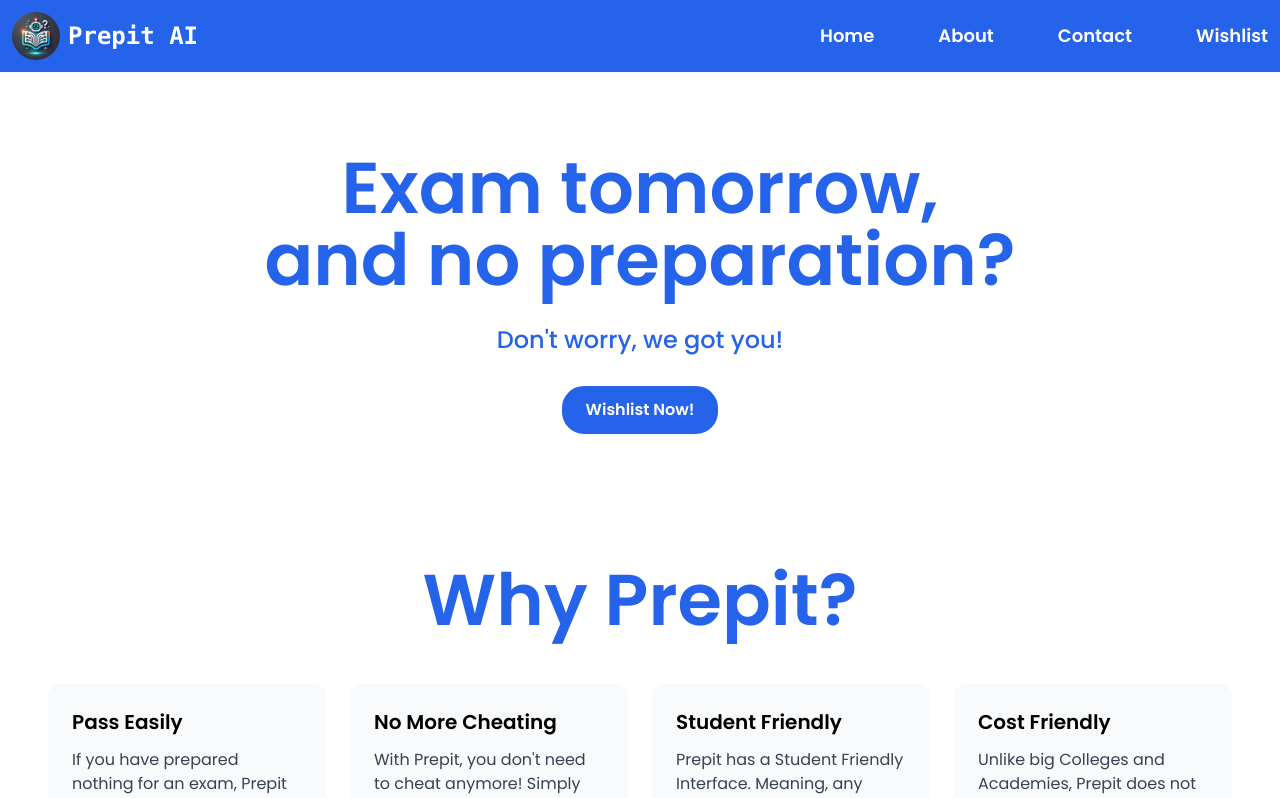
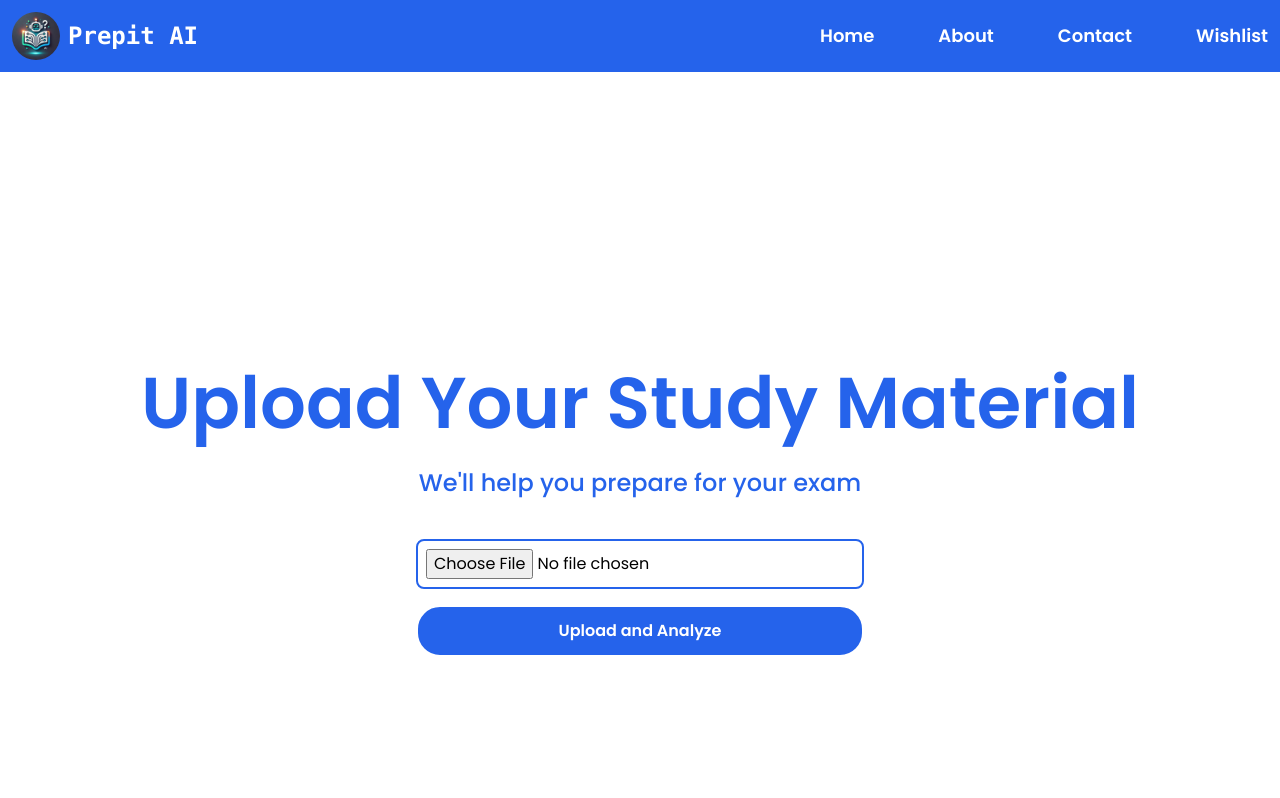
Before and after one commit to EbadullahSiddiqi/Prepit, a React (Vite) app in the folder Prepit/: page /ai in a window 1280 px wide. Shown: the top 798 px of the page. Built offline with nearby package versions, Linux system fonts and the light colour scheme.

Commit message:
AI Feature is finished. Need to work on authentication later

```diff
--- a/Prepit/package.json
+++ b/Prepit/package.json
@@ -12,7 +12,8 @@
   "dependencies": {
     "lucide-react": "^0.468.0",
     "react": "^18.3.1",
-    "react-dom": "^18.3.1"
+    "react-dom": "^18.3.1",
+    "react-router-dom": "^7.1.0"
   },
   "devDependencies": {
     "@eslint/js": "^9.15.0",
--- a/Prepit/src/App.jsx
+++ b/Prepit/src/App.jsx
@@ -1,12 +1,21 @@
-import "./index.css"
+import "./index.css";
 import Navbar from "./Components/Navbar";
 import Home from "./Components/Home";
+import Footer from "./Components/Footer";
+import AI from "./Components/AI";
+import { BrowserRouter as Router, Route, Routes } from "react-router-dom";
 
 function App() {
   return (
     <div>
-      <Navbar />
-      <Home />
+      <Router>
+        <Navbar />
+        <Routes>
+          <Route path="/" element={<Home />} />
+          <Route path="/ai" element={<AI />} />
+        </Routes>
+        <Footer />
+      </Router>
     </div>
   );
 }
--- /dev/null
+++ b/Prepit/src/Components/AI.jsx
@@ -0,0 +1,89 @@
+import React, { useState } from "react";
+
+export default function AI() {
+  const [file, setFile] = useState(null);
+  const [loading, setLoading] = useState(false);
+  const [response, setResponse] = useState(null);
+  const [error, setError] = useState(null);
+
+  const handleFileUpload = async (e) => {
+    e.preventDefault();
+    if (!file) {
+      setError("Please select a file first");
+      return;
+    }
+
+    setLoading(true);
+    setError(null);
+
+    const formData = new FormData();
+    formData.append("file", file);
+
+    try {
+      const response = await fetch("http://localhost:8000/api/ai/file", {
+        method: "POST",
+        body: formData,
+      });
+
+      const data = await response.json();
+      setResponse(data.msg);
+    } catch (err) {
+      setError("Something went wrong. Please try again.");
+    } finally {
+      setLoading(false);
+    }
+  };
+
+  return (
+    <div className="min-h-screen w-full flex flex-col justify-center items-center px-4 pt-20">
+      <div className="text-blue-600 text-4xl md:text-5xl lg:text-7xl font-semibold text-center">
+        Upload Your Study Material
+      </div>
+
+      <p className="text-blue-600 pt-4 text-xl md:text-2xl font-medium mt-3 text-center">
+        We'll help you prepare for your exam
+      </p>
+
+      <form onSubmit={handleFileUpload} className="mt-10 w-full max-w-md">
+        <div className="flex flex-col items-center gap-4">
+          <input
+            type="file"
+            onChange={(e) => setFile(e.target.files[0])}
+            accept=".pdf,image/*"
+            className="w-full p-2 border-2 border-blue-600 rounded-lg"
+          />
+
+          <button
+            type="submit"
+            disabled={loading}
+            className="home-btn w-full px-6 py-3 rounded-3xl bg-blue-600 hover:bg-white border-2 border-blue-600 text-white hover:text-blue-600 font-semibold transition-all duration-200 text-sm md:text-base"
+          >
+            {loading ? "Processing..." : "Upload and Analyze"}
+          </button>
+        </div>
+      </form>
+
+      {error && <div className="mt-4 text-red-500 text-center">{error}</div>}
+
+      {response && (
+        <div className="mt-8 mb-8 w-full max-w-2xl p-6 border-2 border-blue-600 rounded-lg bg-white shadow-lg">
+          {response.split('\n\n').map((qa, index) => {
+            const [question, answer] = qa.split('\n');
+            if (!question || !answer) return null;
+
+            return (
+              <div key={index} className={`${index > 0 ? 'mt-6 pt-6 border-t border-blue-200' : ''}`}>
+                <h3 className="text-lg font-semibold text-blue-800">
+                  {question.replace('Q' + (index + 1) + ': ', '')}
+                </h3>
+                <p className="mt-2 text-gray-700">
+                  {answer.replace('A' + (index + 1) + ': ', '')}
+                </p>
+              </div>
+            );
+          })}
+        </div>
+      )}
+    </div>
+  );
+}
--- a/Prepit/src/Components/Home.jsx
+++ b/Prepit/src/Components/Home.jsx
@@ -2,7 +2,7 @@ import React, { useEffect, useState } from "react";
 import Why from "./Why";
 import Review from "./Review";
 import FAQ from "./FAQ";
-import Footer from "./Footer";
+import { Link } from "react-router-dom";
 
 export default function Home() {
   const [btnText, setBtnText] = useState("Wishlist Now!");
@@ -17,15 +17,16 @@ export default function Home() {
           Don't worry, we got you!
         </p>
 
-        <button
+        <Link
           onClick={() => {
             localStorage.setItem("wishlist", "true");
             setBtnText("You're in Line!");
           }}
           className="home-btn px-6 py-3 mt-7 rounded-3xl bg-blue-600 hover:bg-white border-2 border-blue-600 text-white hover:text-blue-600 font-semibold transition-all duration-200 text-sm md:text-base"
+          to="/ai"
         >
           {btnText}
-        </button>
+        </Link>
 
         <Why />
 
@@ -33,7 +34,6 @@ export default function Home() {
 
         <FAQ />
       </div>
-      <Footer />
     </>
   );
 }
--- a/Prepit/src/Components/Navbar.jsx
+++ b/Prepit/src/Components/Navbar.jsx
@@ -1,6 +1,7 @@
 import React, { useState } from "react";
 import { Menu, X } from "lucide-react";
 import logo from "../assets/prepit.webp";
+import { Link } from "react-router-dom";
 
 export default function Navbar() {
   const [isMenuOpen, setIsMenuOpen] = useState(false);
@@ -21,10 +22,10 @@ export default function Navbar() {
 
           {/* Desktop Menu */}
           <div className="hidden md:flex items-center gap-16 text-white text-lg font-semibold">
-            <a href="#" className="hover:text-blue-200 transition-colors">Home</a>
-            <a href="#" className="hover:text-blue-200 transition-colors">About</a>
-            <a href="#" className="hover:text-blue-200 transition-colors">Contact</a>
-            <a href="#" className="hover:text-blue-200 transition-colors">Wishlist</a>
+            <Link to="/" className="hover:text-blue-200 transition-colors">Home</Link>
+            <Link to="/about" className="hover:text-blue-200 transition-colors">About</Link>
+            <Link to="/contact" className="hover:text-blue-200 transition-colors">Contact</Link>
+            <Link to="/ai" className="hover:text-blue-200 transition-colors">Wishlist</Link>
           </div>
 
           {/* Mobile Menu Button */}
```
Also changed, not shown: 1 other file (tests, documents, lock files or other folders).
